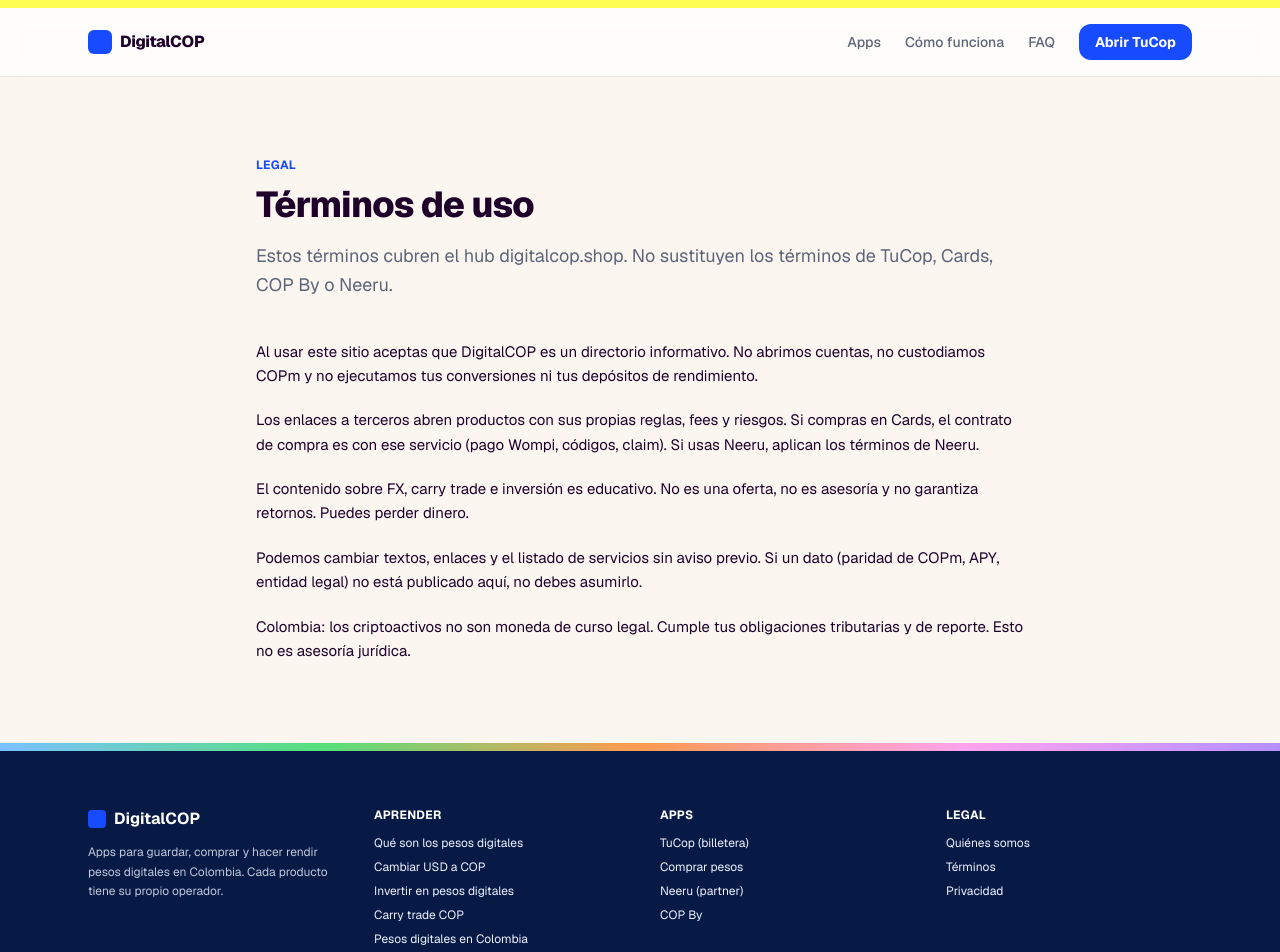
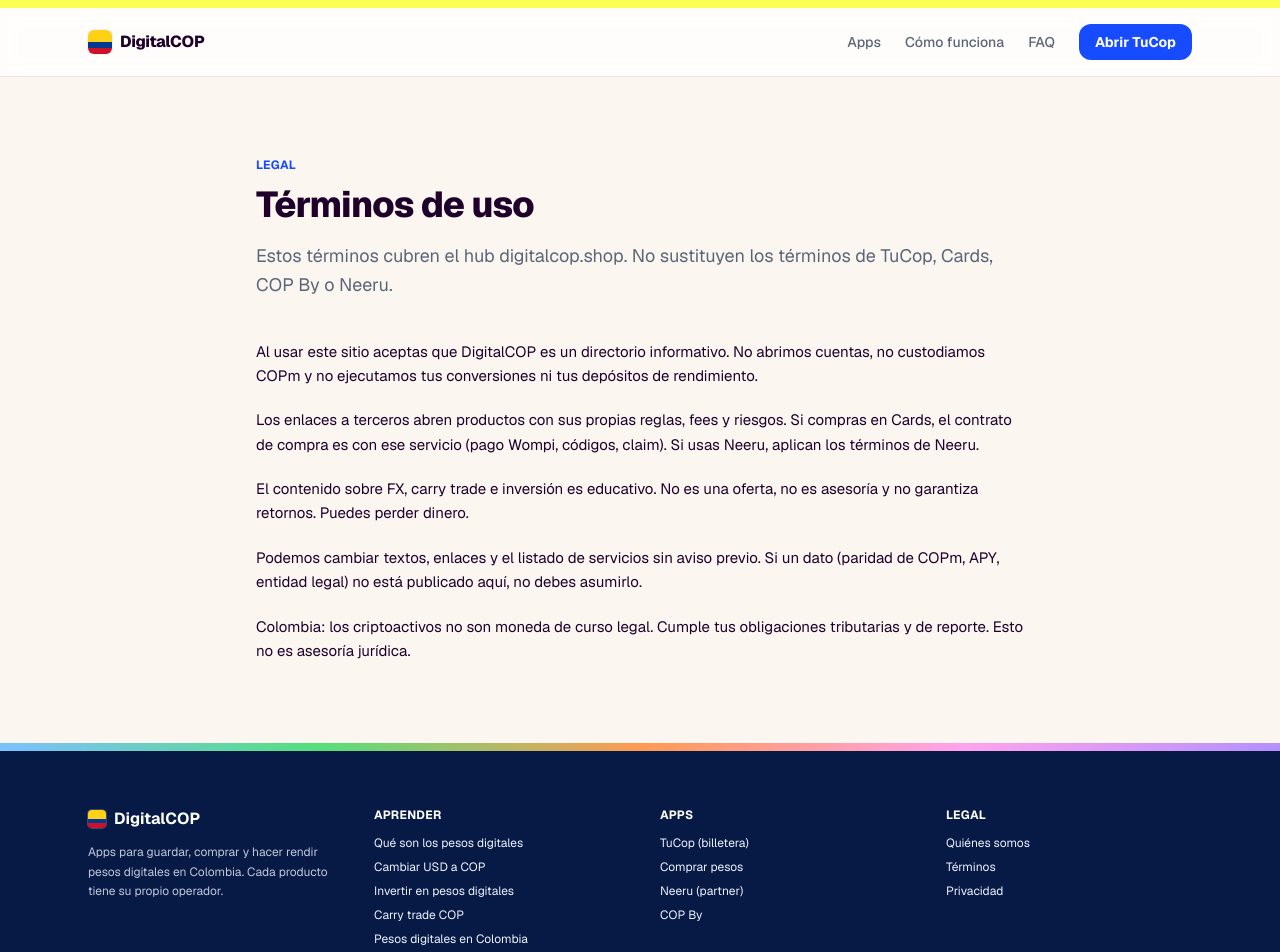
Before and after one commit to celocol/COPmHUB, a Next.js app: page /terminos in a window 1280 px wide. Shown: the top 952 px of the page. Built offline with nearby package versions, Linux system fonts and the light colour scheme; no server answers.

Commit message:
feat(brand): use Colombia flag tricolor as brand icon in nav and footer, plus hero LIVE badge

```diff
--- a/src/app/globals.css
+++ b/src/app/globals.css
@@ -19,7 +19,22 @@
   --color-celo-orange: #ff9a51;
   --color-celo-pink: #ffa3eb;
   --color-celo-purple: #b490ff;
+  --color-co-yellow: #fcd116;
+  --color-co-blue: #003893;
+  --color-co-red: #ce1126;
   --font-sans: var(--font-geist-sans);
+}
+
+.co-flag {
+  background: linear-gradient(
+    to bottom,
+    var(--color-co-yellow) 0%,
+    var(--color-co-yellow) 50%,
+    var(--color-co-blue) 50%,
+    var(--color-co-blue) 75%,
+    var(--color-co-red) 75%,
+    var(--color-co-red) 100%
+  );
 }
 
 .celo-band {
--- a/src/components/Footer.tsx
+++ b/src/components/Footer.tsx
@@ -15,7 +15,10 @@ export function Footer() {
       <div className="relative z-10 mx-auto grid max-w-6xl gap-10 px-6 py-14 sm:grid-cols-4">
         <div>
           <div className="flex items-center gap-2">
-            <span className="h-[18px] w-[18px] rounded bg-brand" />
+            <span
+              aria-label="Colombia"
+              className="co-flag h-[18px] w-[18px] rounded ring-1 ring-white/20"
+            />
             <span className="font-bold text-white">DigitalCOP</span>
           </div>
           <p className="mt-3 text-xs leading-relaxed text-tint/80">
--- a/src/components/Hero.tsx
+++ b/src/components/Hero.tsx
@@ -53,7 +53,11 @@ export function Hero() {
               Comprar pesos →
             </CtaLink>
           </div>
-          <p className="mt-6 text-xs font-medium tracking-wide text-muted">
+          <p className="mt-6 flex items-center gap-2 text-xs font-medium tracking-wide text-muted">
+            <span
+              aria-hidden="true"
+              className="co-flag inline-block h-3 w-4 rounded-[2px] ring-1 ring-black/10"
+            />
             LIVE en Colombia
           </p>
         </div>
--- a/src/components/Nav.tsx
+++ b/src/components/Nav.tsx
@@ -12,7 +12,10 @@ export function Nav() {
           section="nav"
           className="flex items-center gap-2 font-extrabold tracking-tight text-ink"
         >
-          <span className="h-6 w-6 rounded-md bg-brand" />
+          <span
+            aria-label="Colombia"
+            className="co-flag h-6 w-6 rounded-md ring-1 ring-black/5"
+          />
           DigitalCOP
         </CtaLink>
         <div className="flex flex-wrap items-center justify-end gap-x-6 gap-y-1 text-sm font-medium text-muted">
```
